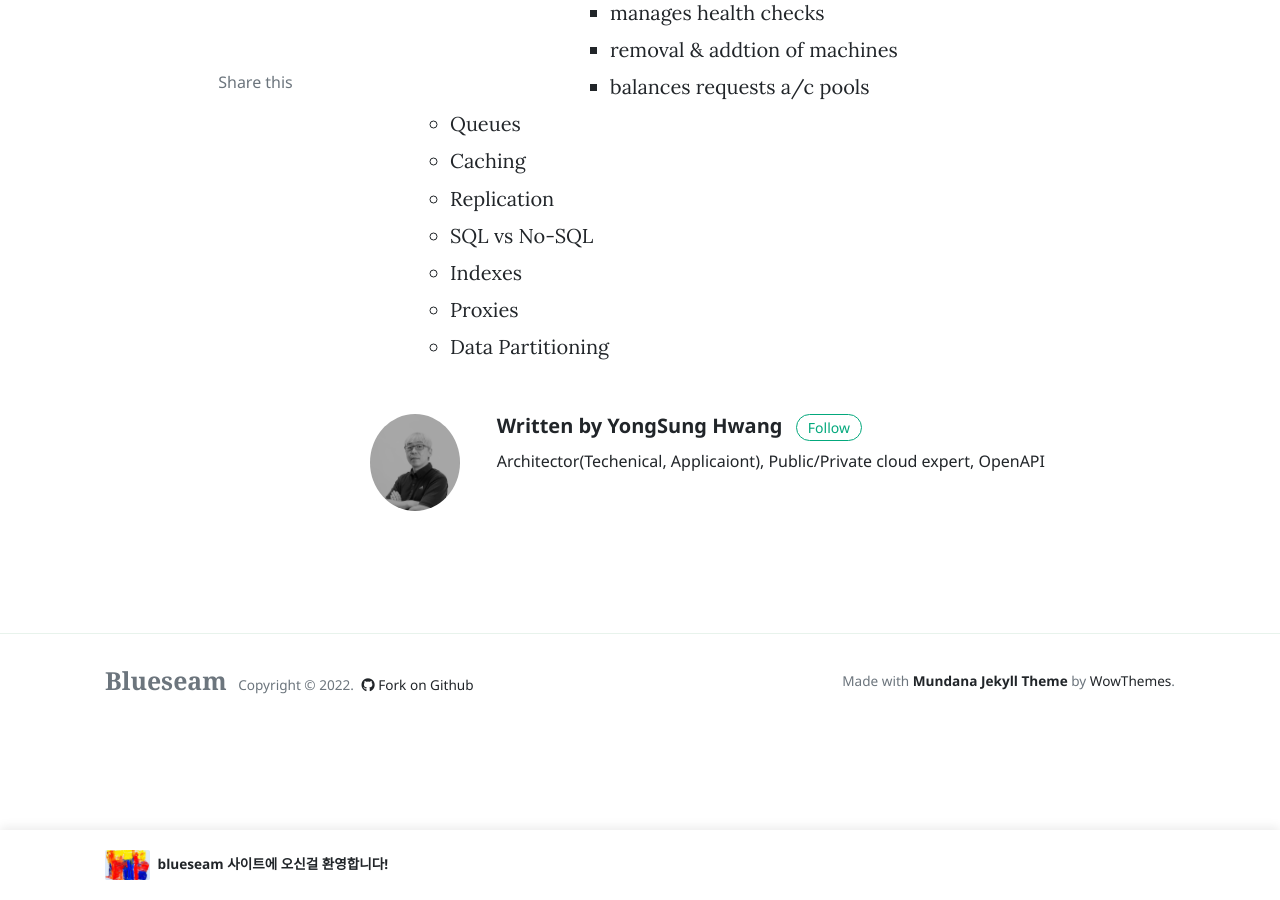
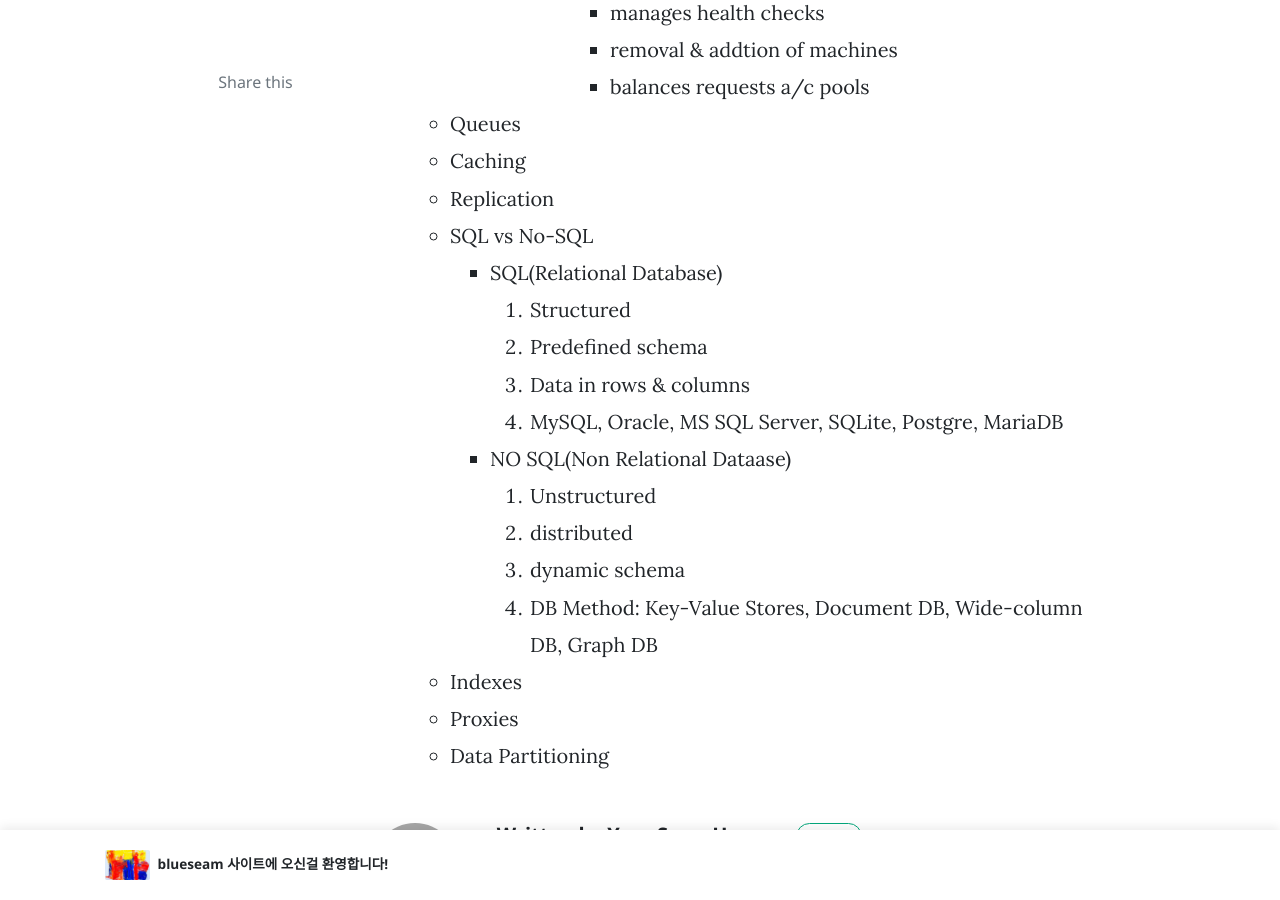
Before and after one commit to blueseam/blueseam.github.io, a Jekyll site: the page built from _posts/2022-01-03-system-design.md, in a window 1280 px wide and 900 px high, scrolled down 2369 px. Built offline with Jekyll 4.4.1, drawn with Linux system fonts in a browser that asks for light colours; nearby versions of some CDN libraries; comment, search, counter and statistics services are not loaded.

Commit message:
Update 2022-01-03-system-design.md

```diff
--- a/_posts/2022-01-03-system-design.md
+++ b/_posts/2022-01-03-system-design.md
@@ -55,6 +55,16 @@ image: assets/images/h1.png
    - Caching
    - Replication
    - SQL vs No-SQL
+     - SQL(Relational Database)
+       1. Structured
+       2. Predefined schema
+       3. Data in rows & columns
+       4. MySQL, Oracle, MS SQL Server, SQLite, Postgre, MariaDB
+     - NO SQL(Non Relational Dataase)
+       1. Unstructured
+       2. distributed
+       3. dynamic schema
+       4. DB Method: Key-Value Stores, Document DB, Wide-column DB, Graph DB
    - Indexes
    - Proxies
    - Data Partitioning
```
